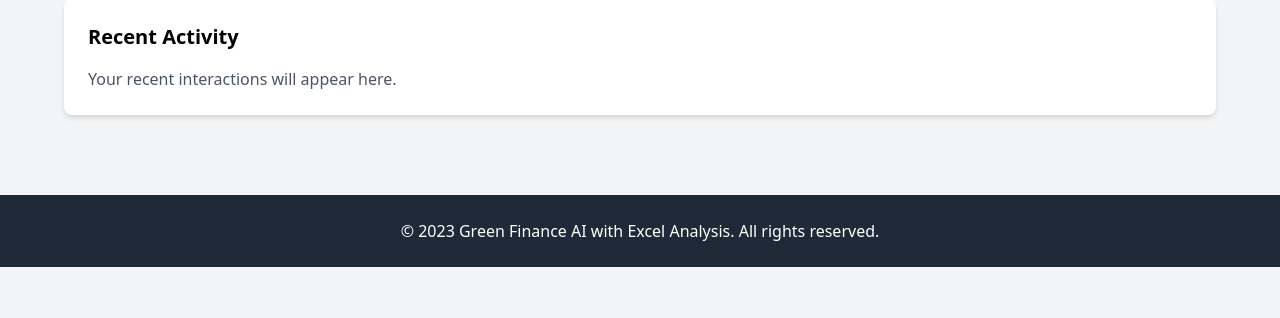
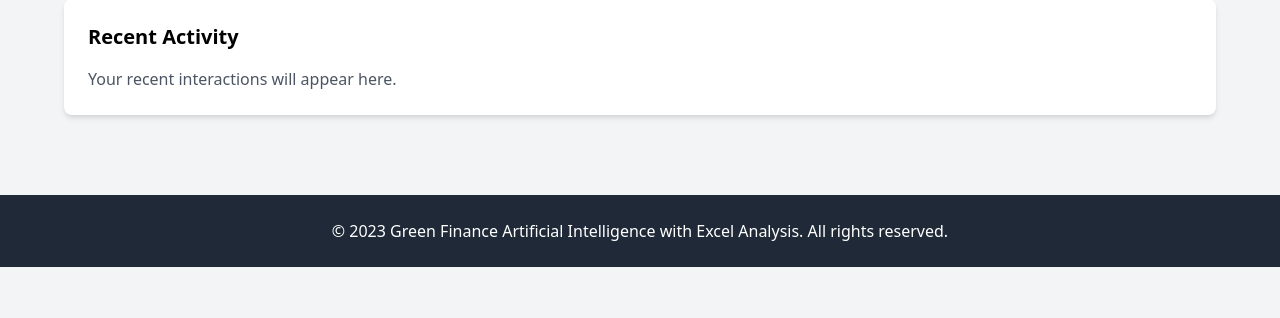
Before and after one commit to walerick/Green, a Flask app: page /dashboard in a window 1280 px wide. Shown: the part 482-800 px from the top of the page. Run offline with Flask 3, Linux system fonts and the light colour scheme; the visitor is signed in with stand-in values (Sample User, id 1).

Commit message:
force push

```diff
--- a/templates/base.html
+++ b/templates/base.html
@@ -34,7 +34,7 @@
 
     <footer class="bg-gray-800 text-white py-6 mt-12">
         <div class="container mx-auto text-center">
-            <p>&copy; 2023 Green Finance AI with Excel Analysis. All rights reserved.</p>
+            <p>&copy; 2023 Green Finance Artificial Intelligence with Excel Analysis. All rights reserved.</p>
         </div>
     </footer>
 
```
Also changed, not shown: requirements.txt (added, +35 -0 lines), 1 other file.
